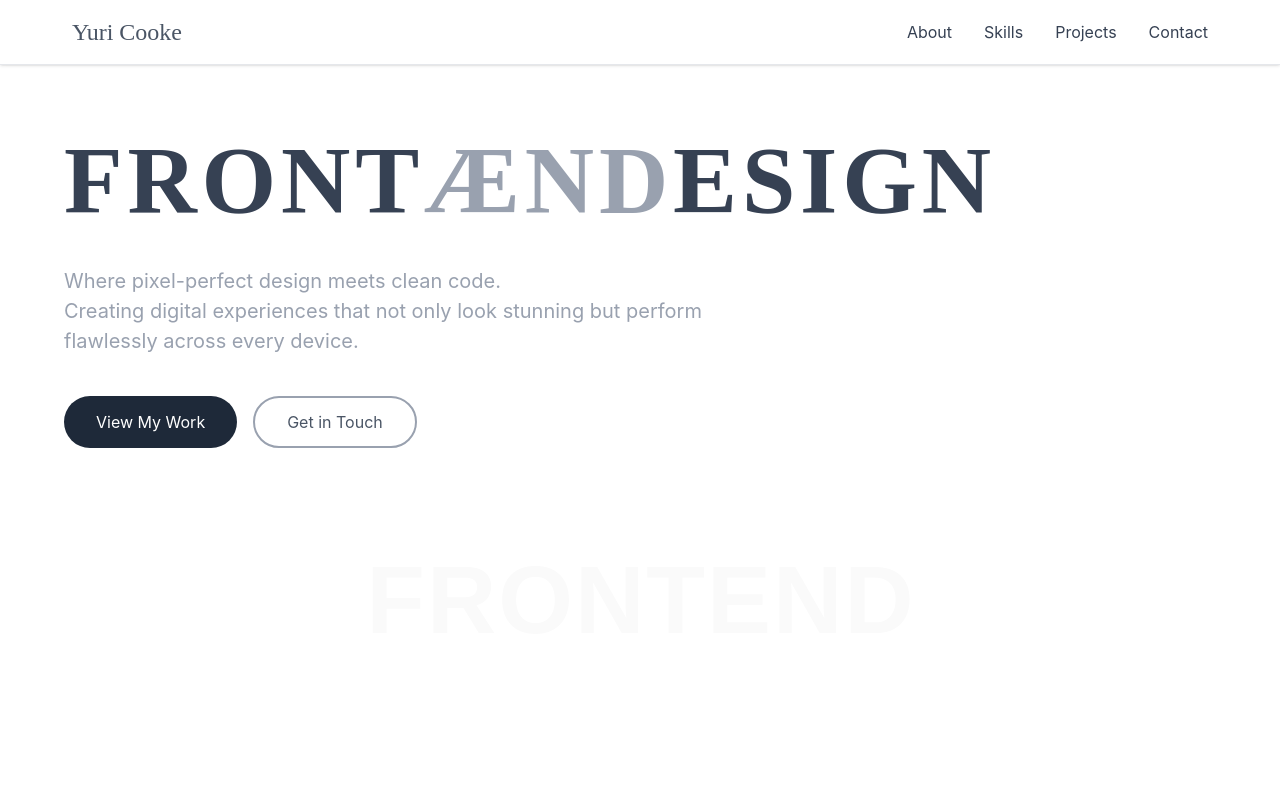
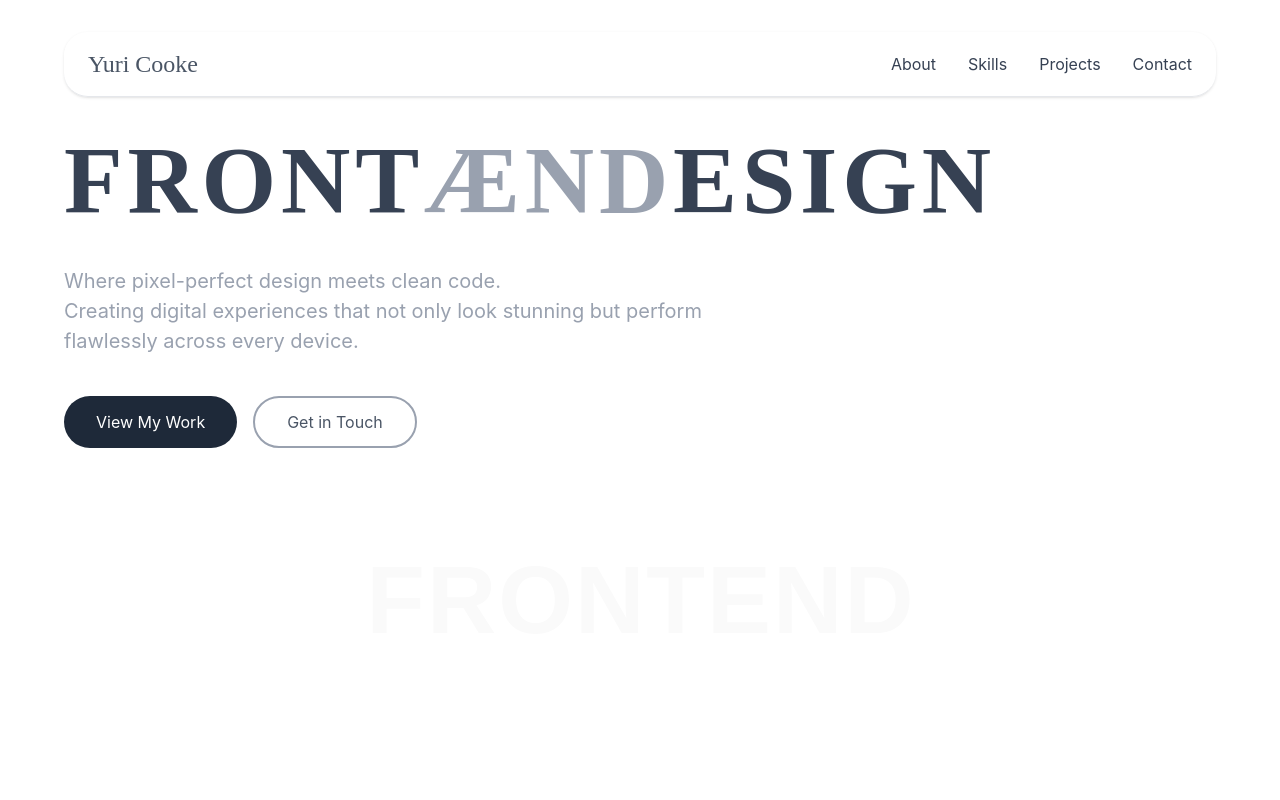
Before and after one commit to yuricooke/portfolio2026, a Next.js app: page / in a window 1280 px wide. Shown: the top 800 px of the page. Built offline with nearby package versions, Linux system fonts and the light colour scheme; a web font is replaced by a local one.

Commit message:
Update Navbar component styles: enhance layout with rounded corners, adjust padding, and set z-index for improved visibility and design consistency.

```diff
--- a/app/components/Navbar.tsx
+++ b/app/components/Navbar.tsx
@@ -47,11 +47,12 @@ export function Navbar() {
 
   return (
     <nav
-      className={`fixed top-0 w-full bg-white/95 backdrop-blur-md z-50 border-b border-gray-200 shadow-sm transition-transform duration-300 ease-in-out ${
+      className={`fixed top-0 w-full py-8 transition-transform duration-300 ease-in-out ${
         isVisible ? "translate-y-0" : "-translate-y-full"
       }`}
+      style={{ zIndex: 99999 }}
     >
-      <div className="max-w-6xl mx-auto px-2">
+      <div className="max-w-6xl mx-auto rounded-3xl bg-white/95 backdrop-blur-md border-b border-gray-200 shadow-sm px-6">
         <div className="flex items-center justify-between h-16">
           <Link
             href="/"
```
